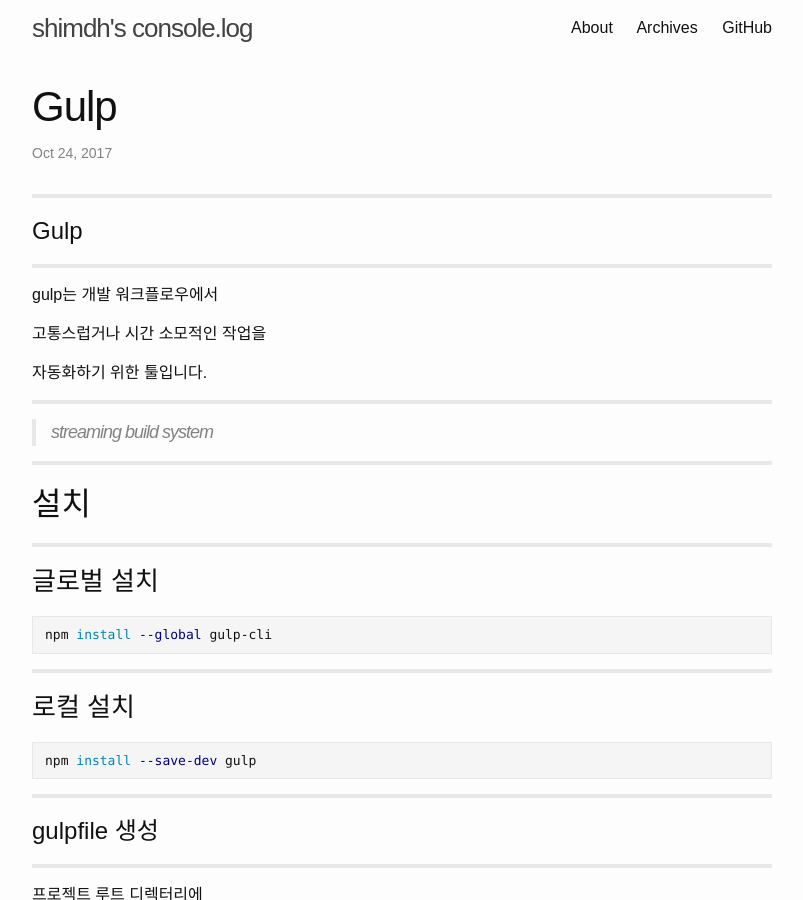
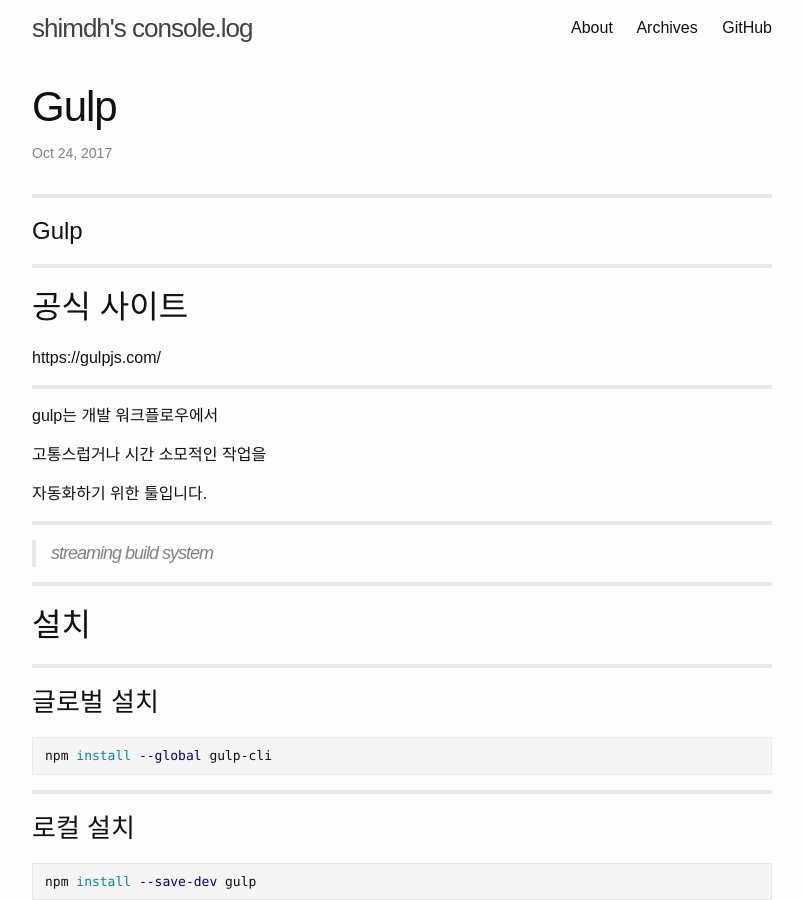
Before and after one commit to yous/whiteglass, a Jekyll site: the page built from _posts/2017-10-24-gulp.md, in a window 1280 px wide and 900 px high. Shown: the whole window, without its empty margins (238-1041 px from the left). Built offline with Jekyll 4.4.1, drawn with Linux system fonts in a browser that asks for light colours.

Commit message:
added site

```diff
--- a/_posts/2017-10-24-gulp.md
+++ b/_posts/2017-10-24-gulp.md
@@ -6,6 +6,12 @@
 ---
 
 # Gulp
+
+---
+
+## 공식 사이트
+
+https://gulpjs.com/
 
 ---
 
```
